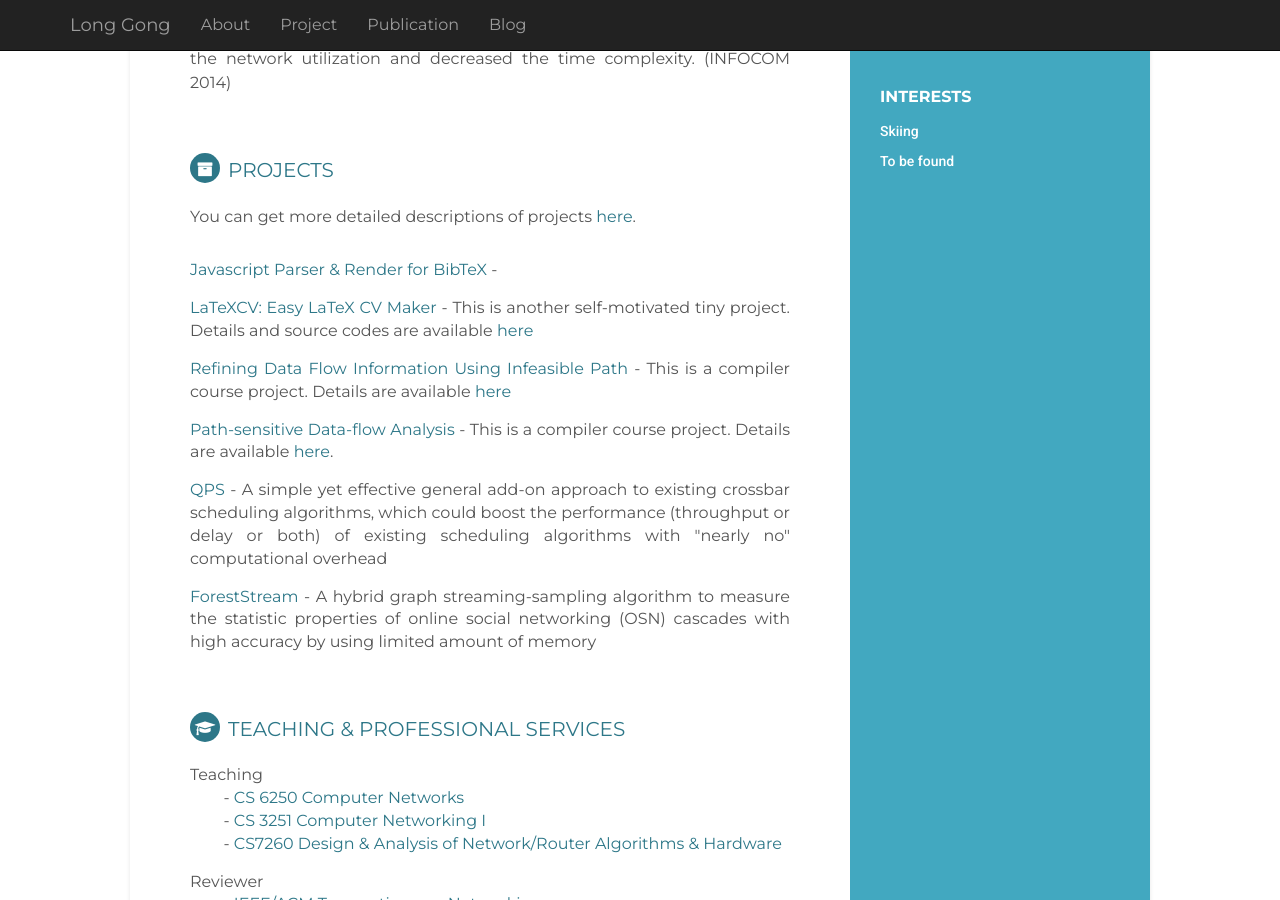
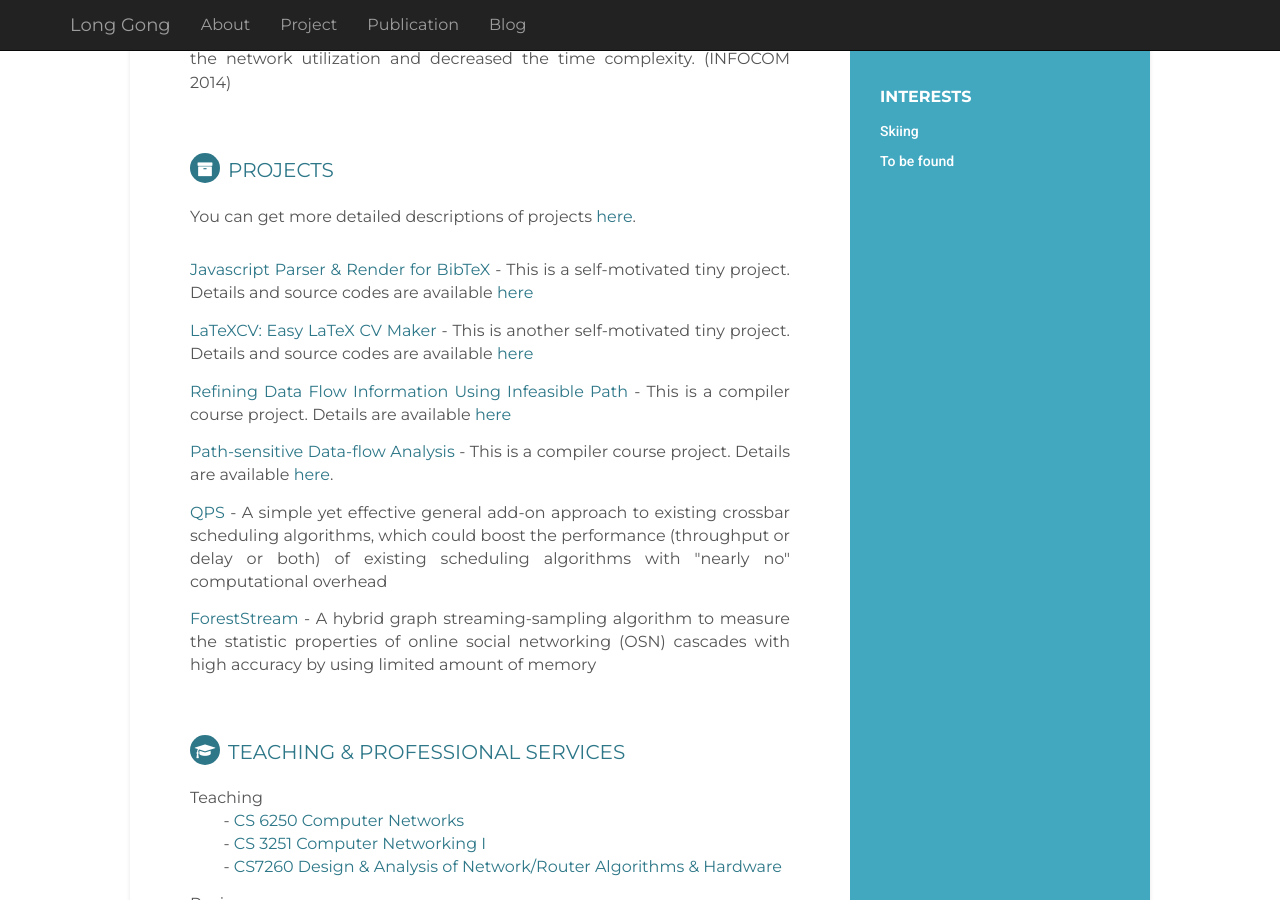
Before and after one commit to lgong30/lgong30.github.io, a Jekyll site: the page built from _pages/01_about.md, in a window 1280 px wide and 900 px high, scrolled down 854 px. Built offline with Jekyll 4.4.1, drawn with Linux system fonts in a browser that asks for light colours; nearby versions of some CDN libraries; comment, search, counter and statistics services are not loaded; some of the changed lines change nothing that is shown.

Commit message:
fix a few typos

```diff
--- a/_config.yml
+++ b/_config.yml
@@ -227,7 +227,8 @@ projects:
   - proj6:
     name: "Javascript Parser & Render for BibTeX"
     url: "https://github.com/long-gong/vue-bibtex.git"
-  - proj5: This is a self-motivated tiny project. Details and source codes are available <a href="https://github.com/long-gong/vue-bibtex.git" target="_blank">here</a>
+    description: This is a self-motivated tiny project. Details and source codes are available <a href="https://github.com/long-gong/vue-bibtex.git" target="_blank">here</a>
+  - proj5:
     name: "LaTeXCV: Easy LaTeX CV Maker"
     url: "https://github.com/long-gong/latexcv"
     description: This is another self-motivated tiny project. Details and source codes are available <a href="https://github.com/long-gong/latexcv" target="_blank">here</a>
```
